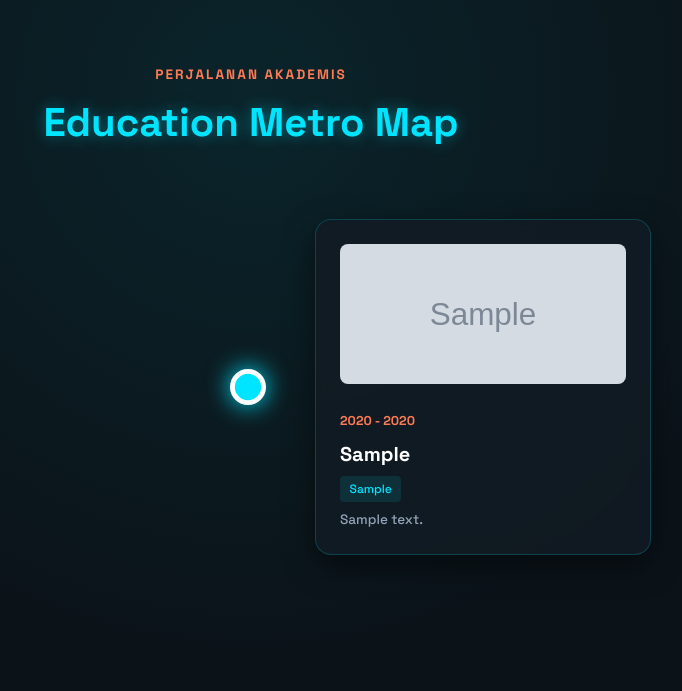
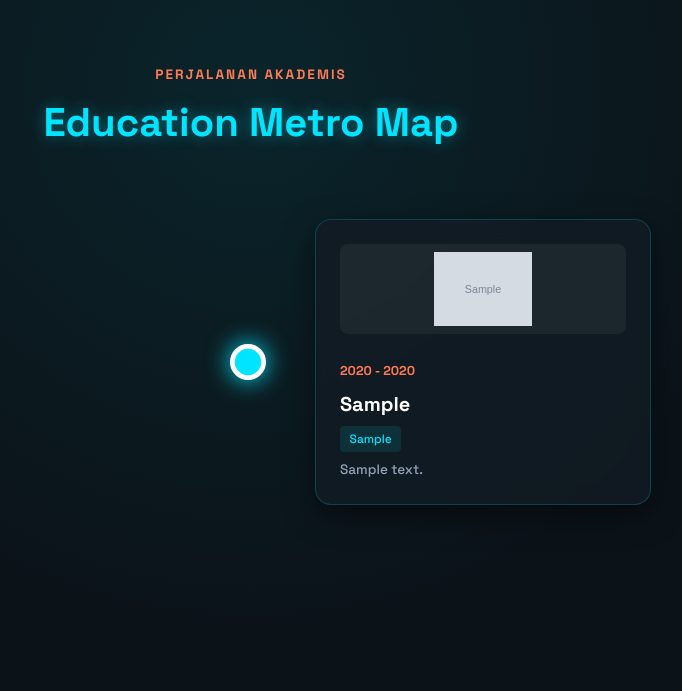
Before and after one commit to filzashafira/myportofolio, a Django app: page /education/ in a window 1280 px wide. Shown: the part 74-765 px from the top of the page, without its empty margins (389-1071 px from the left). After the commit the page ends 579 px from the top, so only its background shows below. Run offline with Django 5.2, Linux system fonts and the light colour scheme; tables that the repository leaves empty hold one stand-in row (values such as "Sample post"); grey boxes marked "Sample" are stand-in pictures.

Commit message:
fix(style): adjust education card image dimensions and object-fit

```diff
--- a/templates/education.html
+++ b/templates/education.html
@@ -137,11 +137,13 @@
 
         .card-img {
             width: 100%;
-            height: 140px;
-            object-fit: cover;
+            height: 90px;
+            object-fit: contain;
             border-radius: 8px;
             margin-bottom: 1rem;
-        }
+            padding: 0.5rem;
+            background: rgba(255, 255, 255, 0.05);
+}
 
         .station-year {
             font-size: 0.8rem;
```
Also changed, not shown: static/img/spentwo.jpeg (deleted), static/img/spentwo.png (added).
